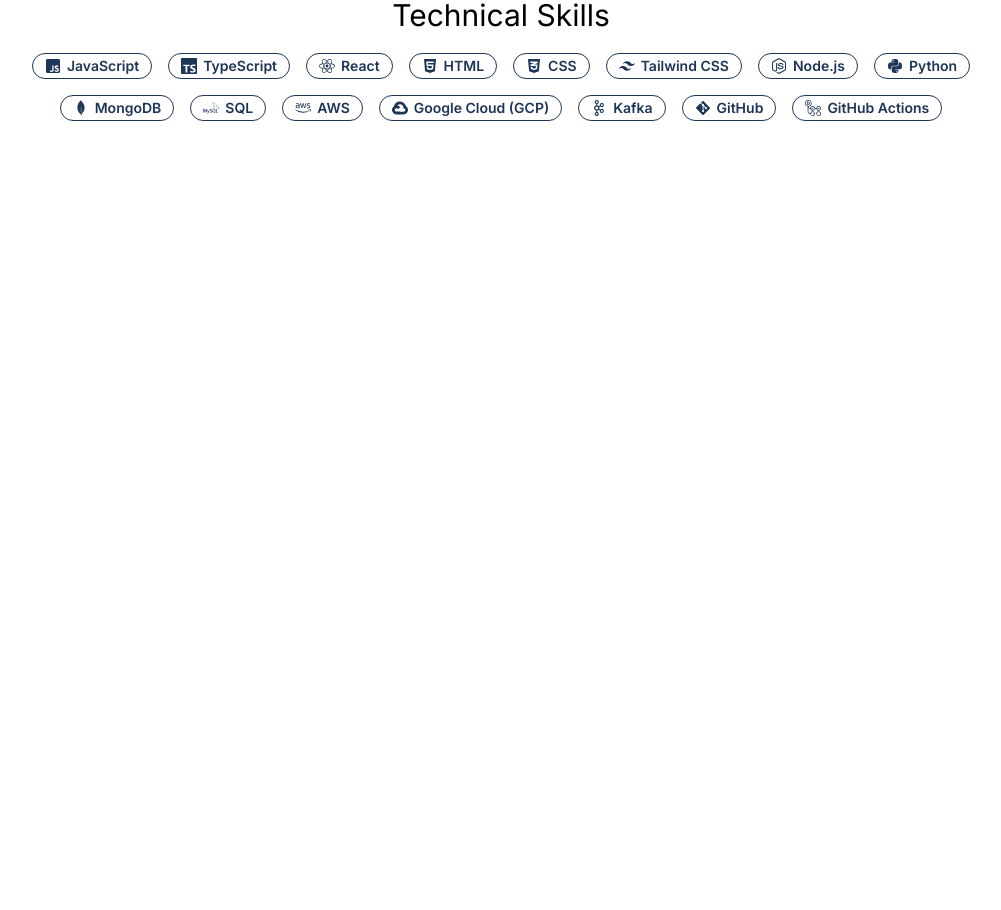
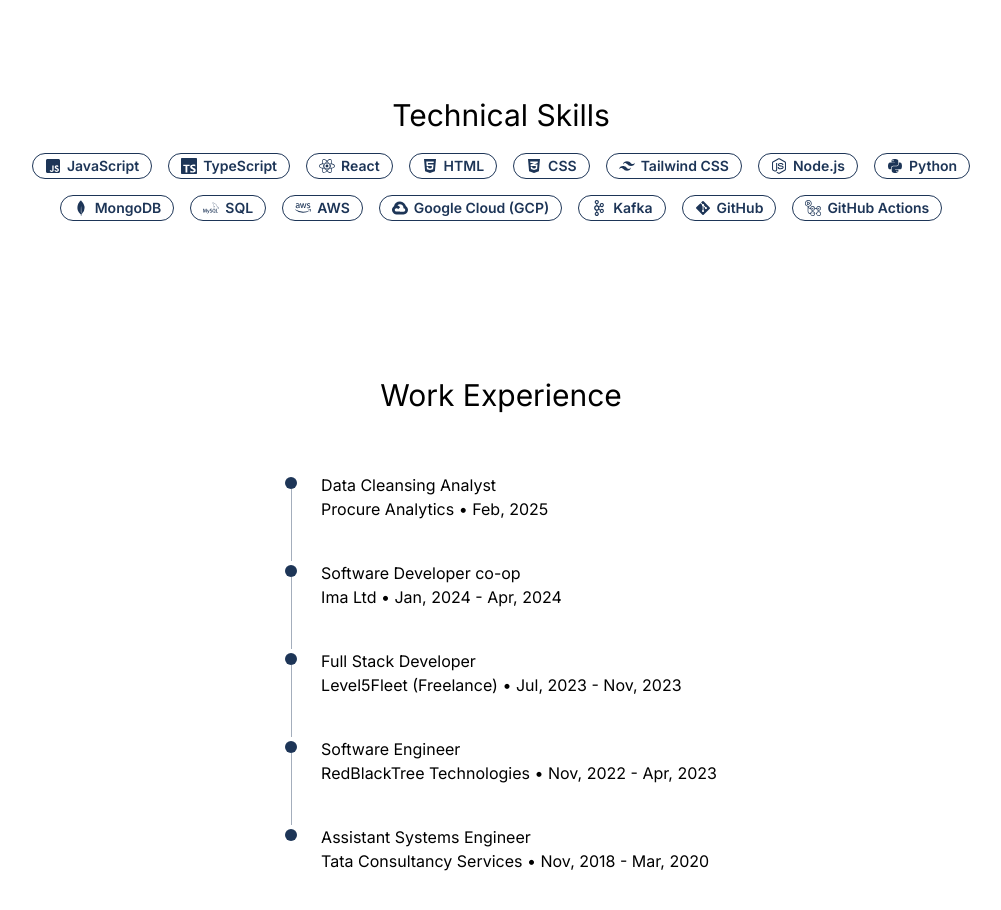
Before and after one commit to Prakash-Raaj/portfolio, a React app: page / in a window 1280 px wide. Shown: the part 840-1750 px from the top of the page, without its empty margins (139-1140 px from the left). Before the commit the page ends 971 px from the top, so only its background shows below. Built offline with nearby package versions, Linux system fonts and the light colour scheme; the HTML template or start-up script is replaced by a standard one.

Commit message:
added work exp section

```diff
--- /dev/null
+++ b/src/Components/WorkExpLine.tsx
@@ -0,0 +1,38 @@
+export interface WorkExpLineProps {
+  title: string;
+  companyName: string;
+  fromDate: string;
+  toDate: string;
+  details: string[];
+  currentlyWorking: boolean;
+  isLast: boolean;
+}
+const WorkExpLine = (props: WorkExpLineProps) => {
+  return (
+    <div>
+      <div className="flex gap-6">
+        {/* Marker column */}
+        <div className="flex flex-col items-center">
+          {/* Circle */}
+          <span className="w-3 h-3 rounded-full bg-primary mt-1" />
+
+          {/* Vertical line */}
+          {!props.isLast && (
+            <span className="w-px flex-1 bg-primary/40" />
+          )}
+        </div>
+
+        {/* Content */}
+        <div className="pb-10">
+          <h3>{props.title}</h3>
+          <p>
+            {props.companyName} • {props.fromDate}{' '}
+            {props.currentlyWorking ? '' : '- ' + props.toDate}{' '}
+          </p>
+        </div>
+      </div>
+    </div>
+  );
+};
+
+export default WorkExpLine;
--- a/src/Constants.tsx
+++ b/src/Constants.tsx
@@ -1,6 +1,5 @@
-
-import type {SkillsBadgeProps} from "./Components/SkillsBadge.tsx"
-
+import type { SkillsBadgeProps } from './Components/SkillsBadge.tsx';
+import type { WorkExpLineProps } from './Components/WorkExpLine.tsx';
 
 import {
   FaJsSquare,
@@ -11,7 +10,7 @@
   FaPython,
   FaGitAlt,
   FaAws,
-} from "react-icons/fa";
+} from 'react-icons/fa';
 
 import {
   SiTypescript,
@@ -21,77 +20,124 @@
   SiApachekafka,
   SiGooglecloud,
   SiGithubactions,
-} from "react-icons/si";
-
+} from 'react-icons/si';
 
 export const skillsData: SkillsBadgeProps[] = [
   // Frontend
   {
     icon: <FaJsSquare />,
-    name: "JavaScript",
+    name: 'JavaScript',
   },
   {
     icon: <SiTypescript />,
-    name: "TypeScript",
+    name: 'TypeScript',
   },
   {
     icon: <FaReact />,
-    name: "React",
+    name: 'React',
   },
   {
     icon: <FaHtml5 />,
-    name: "HTML",
+    name: 'HTML',
   },
   {
     icon: <FaCss3Alt />,
-    name: "CSS",
+    name: 'CSS',
   },
   {
     icon: <SiTailwindcss />,
-    name: "Tailwind CSS",
+    name: 'Tailwind CSS',
   },
 
   // Backend
   {
     icon: <FaNodeJs />,
-    name: "Node.js",
+    name: 'Node.js',
   },
   {
     icon: <FaPython />,
-    name: "Python",
+    name: 'Python',
   },
 
   // Databases
   {
     icon: <SiMongodb />,
-    name: "MongoDB",
+    name: 'MongoDB',
   },
   {
     icon: <SiMysql />,
-    name: "SQL",
+    name: 'SQL',
   },
 
   // Cloud & DevOps
   {
     icon: <FaAws />,
-    name: "AWS",
+    name: 'AWS',
   },
   {
     icon: <SiGooglecloud />,
-    name: "Google Cloud (GCP)",
+    name: 'Google Cloud (GCP)',
   },
 
   // Messaging & Tools
   {
     icon: <SiApachekafka />,
-    name: "Kafka",
+    name: 'Kafka',
   },
   {
     icon: <FaGitAlt />,
-    name: "GitHub",
+    name: 'GitHub',
   },
   {
     icon: <SiGithubactions />,
-    name: "GitHub Actions",
+    name: 'GitHub Actions',
   },
 ];
+
+export const workExperienceData: WorkExpLineProps[] = [
+  {
+    title: 'Data Cleansing Analyst',
+    companyName: 'Procure Analytics',
+    fromDate: 'Feb, 2025',
+    toDate: '',
+    details: ['', '', ''],
+    currentlyWorking: true,
+    isLast: false
+  },
+  {
+    title: 'Software Developer co-op',
+    companyName: 'Ima Ltd',
+    fromDate: 'Jan, 2024',
+    toDate: 'Apr, 2024',
+    details: ['', '', ''],
+    currentlyWorking: false,
+    isLast: false
+  },
+  {
+    title: 'Full Stack Developer',
+    companyName: 'Level5Fleet (Freelance)',
+    fromDate: 'Jul, 2023',
+    toDate: 'Nov, 2023',
+    details: ['', '', ''],
+    currentlyWorking: false,
+    isLast: false
+  },
+  {
+    title: 'Software Engineer',
+    companyName: 'RedBlackTree Technologies',
+    fromDate: 'Nov, 2022',
+    toDate: 'Apr, 2023',
+    details: ['', '', ''],
+    currentlyWorking: false,
+    isLast: false
+  },
+  {
+    title: 'Assistant Systems Engineer',
+    companyName: 'Tata Consultancy Services',
+    fromDate: 'Nov, 2018',
+    toDate: 'Mar, 2020',
+    details: ['', '', ''],
+    currentlyWorking: false,
+    isLast: true
+  },
+];
--- a/src/Pages/Skills.tsx
+++ b/src/Pages/Skills.tsx
@@ -10,7 +10,7 @@
 
 const Skills = ({ id }: SkillsProps) => {
   return (
-    <div id={id} className=''>
+    <div id={id} className='pt-25 h-80'>
       <div className="text-3xl tet-primary text-center pb-5">
         Technical Skills
       </div>
--- a/src/Pages/WorkExp.tsx
+++ b/src/Pages/WorkExp.tsx
@@ -1,14 +1,31 @@
+import WorkExpLine, {
+  type WorkExpLineProps,
+} from '../Components/WorkExpLine';
+import { workExperienceData } from '../Constants';
 
-interface WorkExpProps {
+export interface WorkExpProps {
   id?: string;
 }
 
 const WorkExp = ({ id }: WorkExpProps) => {
-    return (
-        <div id={id}>
-
-        </div>
-    );
+  return (
+    <div id={id}>
+      <div className='flex flex-col mt-15'>
+        <div className="text-3xl tet-primary text-center pb-15">Work Experience</div>
+        {workExperienceData.map((d: WorkExpLineProps) => (
+          <WorkExpLine
+            title={d.title}
+            companyName={d.companyName}
+            currentlyWorking={d.currentlyWorking}
+            details={d.details}
+            fromDate={d.fromDate}
+            toDate={d.toDate}
+            isLast={d.isLast}
+          />
+        ))}
+      </div>
+    </div>
+  );
 };
 
 export default WorkExp;
```
